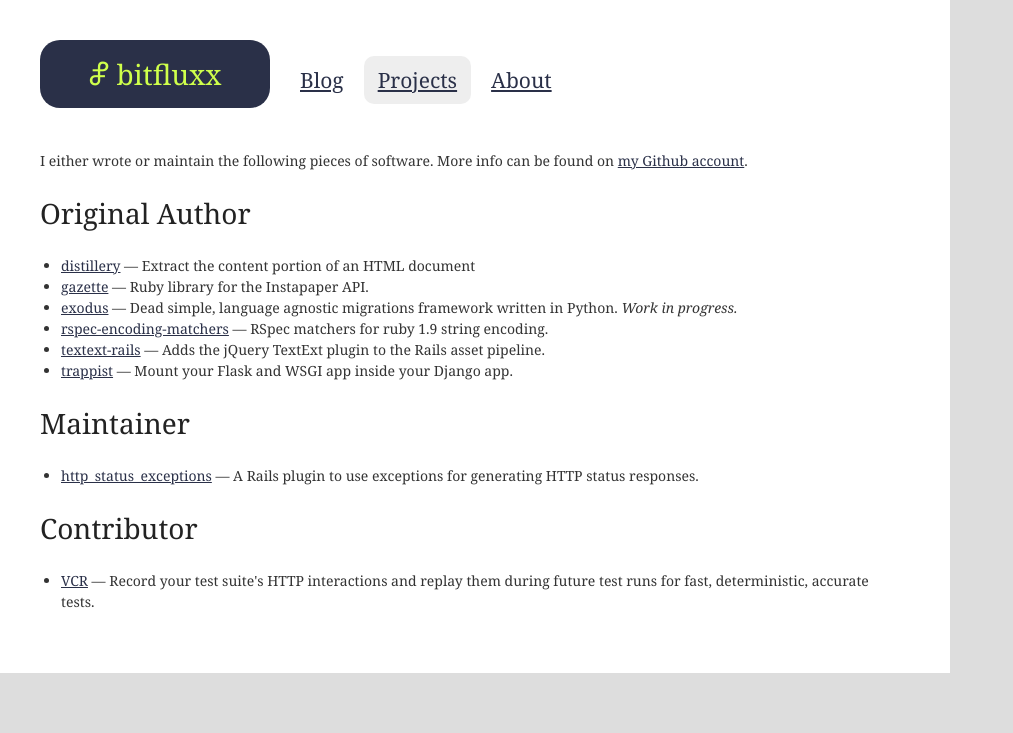
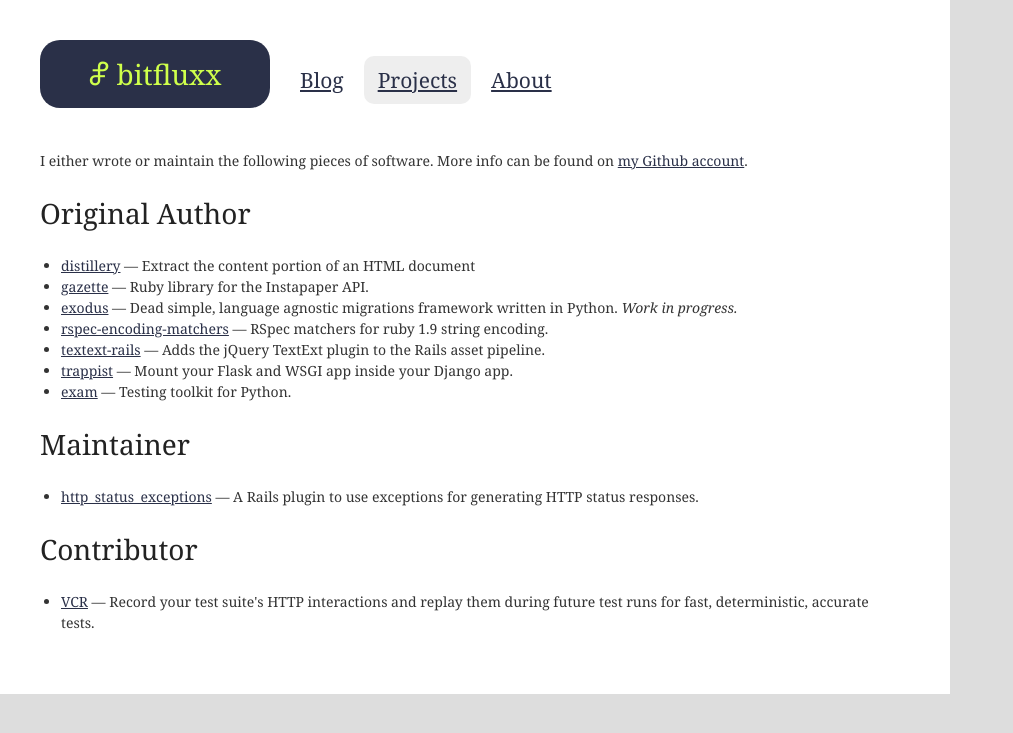
Before and after one commit to Fluxx/bitfluxx.com, a Jekyll site: the page built from projects.html, in a window 1280 px wide. Shown: the top 733 px of the page, without its empty margins (0-1013 px from the left). Built offline with Jekyll 4.4.1, drawn with Linux system fonts in a browser that asks for light colours.

Commit message:
I have a new project

```diff
--- a/projects.html
+++ b/projects.html
@@ -29,6 +29,9 @@ section: projects
     <li>
       <a href="https://github.com/fluxx/trappist">trappist</a> &mdash; Mount your Flask and WSGI app inside your Django app.
     </li>
+    <li>
+      <a href="https://github.com/fluxx/exam">exam</a> &mdash; Testing toolkit for Python.
+    </li>
   </ul>
 
   <h2>Maintainer</h2>
```
Also changed, not shown: 1 other file.
